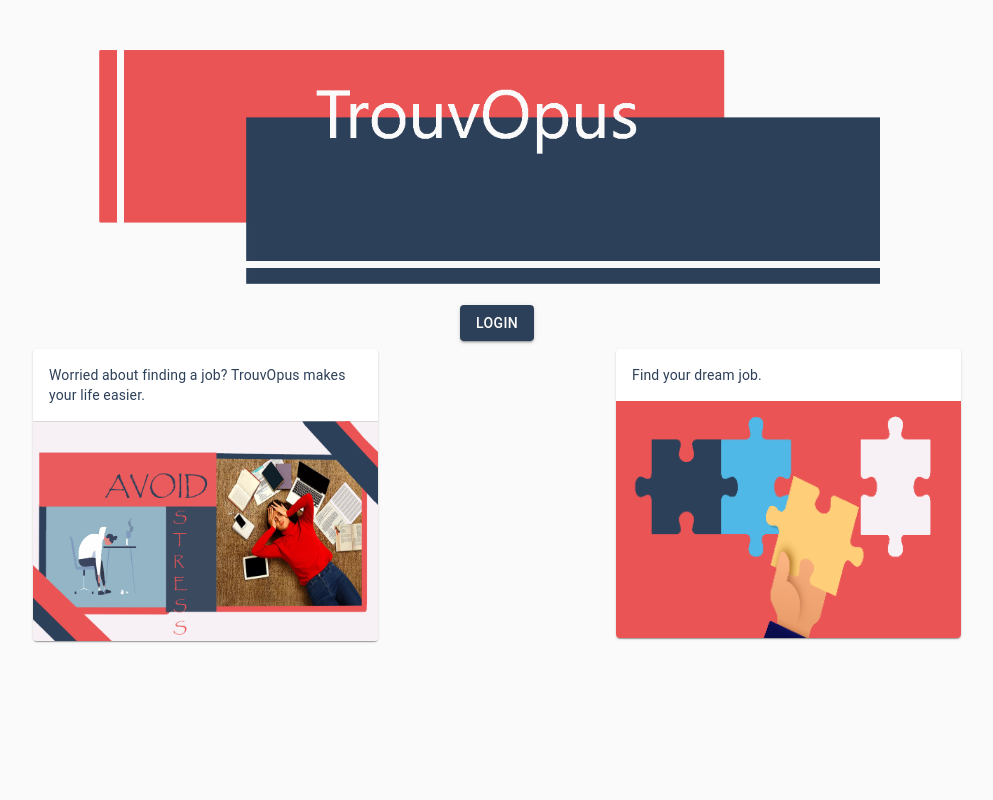
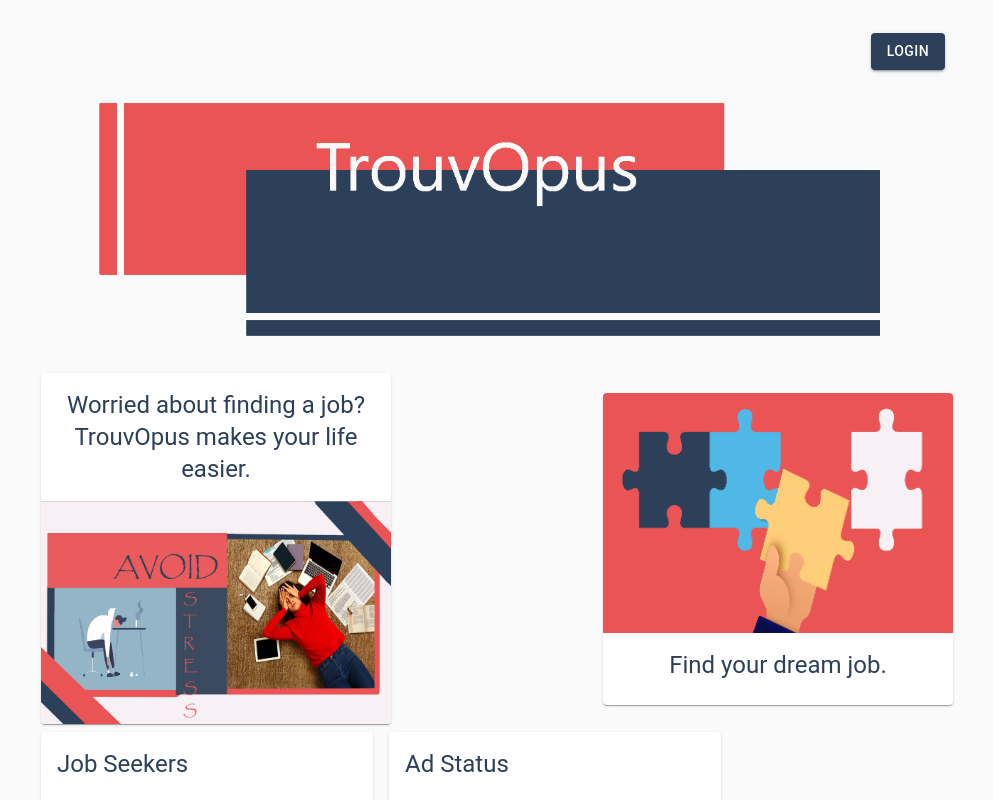
Before and after one commit to TrouvOpus/TrouvOpus, a React (Create React App) app: page / in a window 1280 px wide. Shown: the top 800 px of the page, without its empty margins (143-1136 px from the left). Built offline with nearby package versions, Linux system fonts and the light colour scheme; no server answers; the database is empty.

Commit message:
Added home and login button
Commented dashboard linegraph (infinite render)

```diff
--- a/public/index.html
+++ b/public/index.html
@@ -4,7 +4,7 @@
 		<meta charset="utf-8" />
 		<link rel="icon" href="%PUBLIC_URL%/favicon.ico" />
 		<meta name="viewport" content="width=device-width, initial-scale=1" />
-		<meta name="theme-color" content="#000000" />
+		<meta name="theme-color" content="#2D4059" />
 		<meta
 			name="description"
 			content="Web site created using create-react-app"
@@ -24,7 +24,7 @@
       work correctly both with client-side routing and a non-root public URL.
       Learn how to configure a non-root public URL by running `npm run build`.
     -->
-		<title>React App</title>
+		<title>TrouvOpus</title>
 	</head>
 	<body>
 		<noscript>You need to enable JavaScript to run this app.</noscript>
--- a/src/components/Dashboard.jsx
+++ b/src/components/Dashboard.jsx
@@ -8,8 +8,7 @@ import {
 } from "@material-ui/core"
 import { Pie, Line } from "react-chartjs-2"
 import FirebaseContext from "../contexts/FirebaseContext"
-import { useMetadata } from "../hooks"
-import { DashboardRounded } from "@material-ui/icons"
+//import { useMetadata } from "../hooks"
 
 export default () => {
 	const theme = useTheme()
@@ -20,10 +19,10 @@ export default () => {
 	const [jobs, setJobs] = React.useState(0)
 	const activeJobs = (jobs && jobs.filter(j => j.active)) || []
 
-	const skills = useMetadata("skillSet")
+	//const skills = useMetadata("skillSet")
 
-	const [userSkills, setUserSkills] = React.useState({})
-	const [jobSkills, setJobSkills] = React.useState({})
+	//const [userSkills, setUserSkills] = React.useState({})
+	//const [jobSkills, setJobSkills] = React.useState({})
 
 	const primaryColor = theme.palette.primary.main
 	const secondaryColor = theme.palette.secondary.main
@@ -72,7 +71,7 @@ export default () => {
 		],
 	}
 
-	const data = {
+	/*{const data = {
 		labels: skills && skills.options && skills.options.sort(),
 		datasets: [
 			{
@@ -88,8 +87,9 @@ export default () => {
 				borderColor: secondaryColor,
 			},
 		],
-	}
+	}}*/
 
+	//console.log("Hi")
 	return (
 		<div>
 			<Grid container direction="row" spacing={2}>
@@ -109,14 +109,14 @@ export default () => {
 						</CardContent>
 					</Card>
 				</Grid>
-				<Grid item>
+				{/*<Grid item>
 					<Card>
 						<CardHeader title="Market demand" />
 						<CardContent>
 							<Line data={data} />
 						</CardContent>
 					</Card>
-				</Grid>
+				</Grid>*/}
 			</Grid>
 		</div>
 	)
--- a/src/pages/Activity.jsx
+++ b/src/pages/Activity.jsx
@@ -1,16 +1,20 @@
 import React from "react"
 import {
+	Avatar,
+	Box,
+	Button,
 	Card,
 	CardHeader,
 	CardContent,
+	Grid,
 	List,
 	ListSubheader,
 	ListItem,
 	ListItemAvatar,
 	ListItemText,
-	Avatar,
 } from "@material-ui/core"
 import { useAuth, useMatchable } from "../hooks"
+import { Link } from "react-router-dom"
 import FirebaseContext from "../contexts/FirebaseContext"
 
 function MatchList({ type, uid }) {
@@ -61,6 +65,15 @@ export default () => {
 	}, [Firestore, uid])
 
 	return (
+		<Grid container direction="column">
+			<Grid item>
+				<Box py={2}>
+					<Button color="primary" variant="contained" component={Link} to="/">
+						Home
+					</Button>
+				</Box>
+			</Grid>
+			<Grid item>
 				<Card>
 					<CardHeader title="Notifications" />
 					<CardContent>
@@ -74,5 +87,7 @@ export default () => {
 						</List>
 					</CardContent>
 				</Card>
+			</Grid>
+		</Grid>
 	)
 }
--- a/src/pages/Ads.jsx
+++ b/src/pages/Ads.jsx
@@ -2,22 +2,25 @@ import React from "react"
 import EditAd from "../components/EditAd"
 import FirebaseContext from "../contexts/FirebaseContext"
 import {
+	Box,
+	Button,
+	Card,
+	CardActions,
+	CardContent,
+	CardHeader,
+	Container,
+	Dialog,
+	Fab,
+	IconButton,
 	List,
 	ListItem,
 	ListItemSecondaryAction,
 	ListItemText,
-	IconButton,
-	Dialog,
-	Card,
-	CardHeader,
-	CardContent,
-	Container,
+	makeStyles,
 	Toolbar,
-	CardActions,
-	Fab,
-	makeStyles,
 } from "@material-ui/core"
 import { Edit, NavigateNext, Close, Add } from "@material-ui/icons"
+import { Link } from "react-router-dom"
 import { useAuth } from "../hooks"
 import Feed from "./Feed"
 import { firestore } from "firebase"
@@ -90,6 +93,11 @@ export default () => {
 
 	return (
 		<div className="Ads Page">
+			<Box py={2}>
+				<Button color="primary" variant="contained" component={Link} to="/">
+					Home
+				</Button>
+			</Box>
 			<Card>
 				<CardHeader title="My Ads" />
 				<CardContent>
--- a/src/pages/Feed.jsx
+++ b/src/pages/Feed.jsx
@@ -1,8 +1,8 @@
 import React from "react"
 import FeedCard from "../components/FeedCard"
-import { Redirect } from "react-router-dom"
+import { Redirect, Link } from "react-router-dom"
 import { CircularProgress } from "@material-ui/core"
-import { Grid } from "@material-ui/core"
+import { Box, Button, Grid } from "@material-ui/core"
 import { useFeed, useAuth, useMatchable } from "../hooks"
 
 export default ({ type, uid }) => {
@@ -28,6 +28,11 @@ export default ({ type, uid }) => {
 		<CircularProgress />
 	) : (
 		<Grid container justifyItems="center" direction="column">
+			<Box py={2}>
+				<Button color="primary" variant="contained" component={Link} to="/">
+					Home
+				</Button>
+			</Box>
 			{Object.keys(feed.items)
 				.sort(
 					(a, b) => feed.items[b].compatibility - feed.items[a].compatibility
--- a/src/pages/Home.jsx
+++ b/src/pages/Home.jsx
@@ -1,11 +1,13 @@
 import React from "react"
 import {
+	Box,
 	Button,
 	Card,
 	CardContent,
 	CardMedia,
 	Grid,
 	makeStyles,
+	Typography,
 } from "@material-ui/core"
 import { Link } from "react-router-dom"
 import { useAuth } from "../hooks"
@@ -13,16 +15,20 @@ import Title from "../assets/images/trouvopus.png"
 import StressImg from "../assets/images/stress.png"
 import Match from "../assets/images/match.png"
 
-//import Dashboard from "../components/Dashboard"
+import Dashboard from "../components/Dashboard"
 
 const useStyles = makeStyles(theme => ({
 	card: {
-		maxWidth: 345,
+		maxWidth: 350,
 		display: "flex",
 		flexDirection: "column",
 	},
 	cover: {
 		width: "100%",
+	},
+	login: {
+		float: "right",
+		margin: theme.spacing(1),
 	},
 }))
 
@@ -32,48 +38,52 @@ export default () => {
 
 	return (
 		<div className="Home Page">
-			<CardMedia component="img" image={Title} />
-			<Grid
-				container
-				direction="column"
-				justify="center"
-				alignItems="center"
-				spacing={2}
-			>
 			{!currentUser && (
-					<Grid item>
 				<Button
 					color="primary"
 					variant="contained"
-							expand="block"
+					className={classes.login}
 					component={Link}
 					to="/login"
 				>
 					Login
 				</Button>
-					</Grid>
 			)}
-				<Grid container direction="row" justify="space-between">
+			<Box py={2}>
+				<CardMedia component="img" image={Title} />
+			</Box>
+
+			<Grid
+				container
+				direction="row"
+				spacing={2}
+				alignItems="center"
+				justify="space-between"
+			>
 				<Grid item>
 					<Card className={classes.card}>
 						<CardContent>
+							<Typography variant="h5" align="center">
 								Worried about finding a job? TrouvOpus makes your life easier.
+							</Typography>
 						</CardContent>
 						<CardMedia component="img" image={StressImg} />
 					</Card>
 				</Grid>
 				<Grid item>
 					<Card className={classes.card}>
-							<CardContent>Find your dream job.</CardContent>
 						<CardMedia component="img" image={Match} />
+						<CardContent>
+							<Typography variant="h5" align="center">
+								Find your dream job.
+							</Typography>
+						</CardContent>
 					</Card>
 				</Grid>
 			</Grid>
-				{/*
+
 			<Grid item>
 				<Dashboard />
-					</Grid>
-				*/}
 			</Grid>
 		</div>
 	)
--- a/src/pages/Profile.jsx
+++ b/src/pages/Profile.jsx
@@ -54,14 +54,17 @@ export default withSnackbar(({ enqueueSnackbar }) => {
 	const layout = landscape && getSkills().length !== 0
 	const [open, setOpen] = React.useState(false)
 
-	console.log("Profile just got rendered!")
-
 	return currentUser === null ? (
 		<Redirect to="/login" />
 	) : currentUser === undefined ? (
 		<CircularProgress />
 	) : (
 		<div className="Profile">
+			<Box py={2}>
+				<Button color="primary" variant="contained" component={Link} to="/">
+					Home
+				</Button>
+			</Box>
 			<Button component={Link} to="/ads">
 				My Ads
 			</Button>
```
Lines whose indentation alone changed are shown as unchanged.
